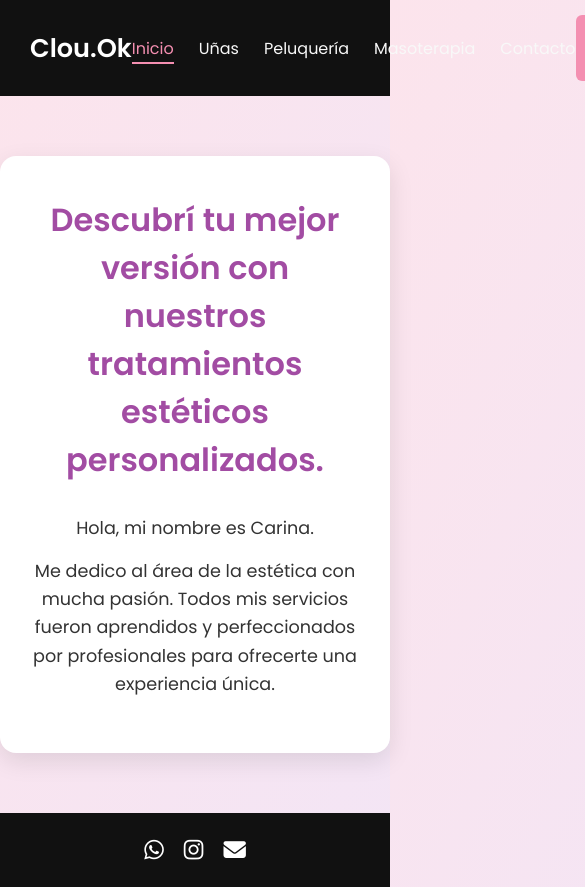
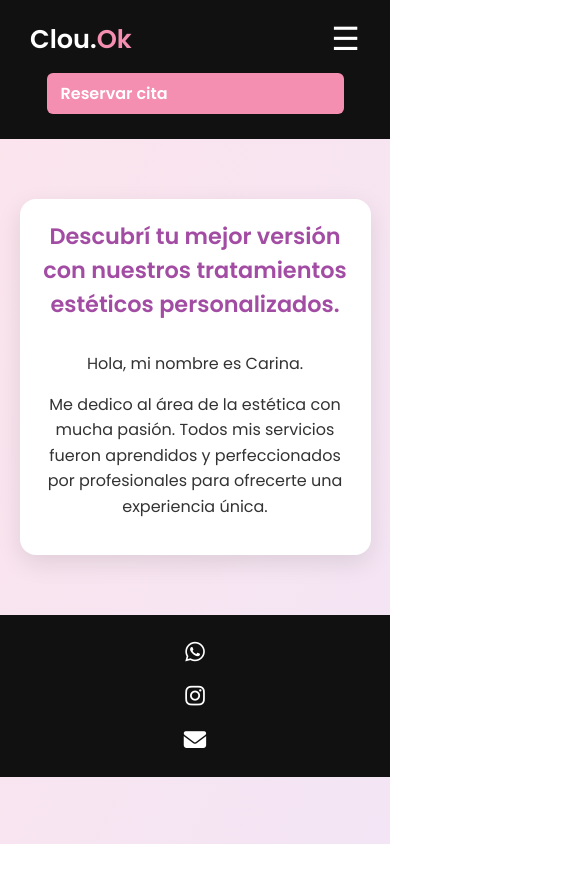
Before and after one commit to Nahuel-Mendez/cluok, a plain HTML site: page index.html in a window 390 px wide. Shown: the top 887 px of the page, 585 px wide, since content can reach past the window. After the commit the page ends 844 px from the top, so only its background shows below. Drawn offline with Linux system fonts and the light colour scheme.

Commit message:
actualizado

```diff
--- a/index.html
+++ b/index.html
@@ -3,8 +3,11 @@
   <head>
     <meta charset="UTF-8" />
     <meta name="viewport" content="width=device-width, initial-scale=1.0" />
+    <title>Clou.Ok</title>
 
     <!-- Google Fonts -->
+    <link rel="preconnect" href="https://fonts.googleapis.com" />
+    <link rel="preconnect" href="https://fonts.gstatic.com" crossorigin />
     <link
       href="https://fonts.googleapis.com/css2?family=Poppins:wght@300;400;600&display=swap"
       rel="stylesheet"
@@ -18,35 +21,32 @@
 
     <!-- CSS -->
     <link rel="stylesheet" href="style.css" />
-
-    <title>Clou.Ok</title>
   </head>
 
   <body>
     <!-- NAVBAR -->
     <header class="navbar">
-      <div class="logo">Clou.Ok</div>
-      <nav>
-        <ul class="nav-links">
+      <div class="logo">Clou.<span>Ok</span></div>
+
+      <div class="menu-toggle" onclick="toggleMenu()">☰</div>
+
+      <nav class="nav-container">
+        <ul class="nav-links" id="navLinks">
           <li><a href="index.html" class="active">Inicio</a></li>
-          <li><a href="./pages/uñas.html" target="_blank">Uñas</a></li>
-          <li>
-            <a href="./pages/peluqueria.html" target="_blank">Peluquería</a>
-          </li>
-          <li>
-            <a href="./pages/masoterapia.html" target="_blank">Masoterapia</a>
-          </li>
-          <li><a href="./pages/contacto.html" target="_blank">Contacto</a></li>
+          <li><a href="./pages/uñas.html">Uñas</a></li>
+          <li><a href="./pages/peluqueria.html">Peluquería</a></li>
+          <li><a href="./pages/masoterapia.html">Masoterapia</a></li>
+          <li><a href="./pages/contacto.html">Contacto</a></li>
         </ul>
+        <a href="#" class="btn-cita" onclick="openModal()">Reservar cita</a>
       </nav>
-      <a href="#" class="btn-cita">Reservar cita</a>
     </header>
 
     <!-- CONTENIDO PRINCIPAL -->
     <main class="container">
       <h1>
-        Descubrí tu mejor versión con nuestros tratamientos estéticos
-        personalizados.
+        Descubrí tu mejor versión con nuestros tratamientos <br />
+        estéticos personalizados.
       </h1>
       <section class="bio">
         <p>Hola, mi nombre es Carina.</p>
@@ -61,7 +61,7 @@
     <!-- FOOTER -->
     <footer>
       <div class="nav-actions">
-        <a href="https://wa.me/59891340661" target="_blank" class="icon"
+        <a href="https://wa.me/59892301335" target="_blank" class="icon"
           ><i class="fab fa-whatsapp"></i
         ></a>
         <a
@@ -77,64 +77,52 @@
     </footer>
 
     <!-- MODAL -->
-    <div id="modal" class="modal">
+    <div class="modal" id="formModal">
       <div class="modal-content">
-        <span class="close-btn" id="closeModal">&times;</span>
+        <span class="close-btn" onclick="closeModal()">&times;</span>
         <h2>Reservar Cita</h2>
-        <form>
         <label for="nombre">Nombre:</label>
-          <input type="text" id="nombre" placeholder="Tu nombre" required />
+        <input type="text" id="nombre" required />
 
-          <label for="contacto">WhatsApp</label>
-          <input type="text" id="contacto" placeholder="Tu contacto" required />
+        <label for="contacto">Contacto:</label>
+        <input type="text" id="contacto" required />
 
         <label for="servicio">Servicio:</label>
         <select id="servicio">
-            <option value="Uñas">Uñas</option>
-            <option value="Peluquería">Peluquería</option>
-            <option value="Masoterapia">Masoterapia</option>
+          <option>Uñas</option>
+          <option>Peluquería</option>
+          <option>Masoterapia</option>
         </select>
 
         <button type="button" class="enviar-btn" id="enviarBtn">
           Enviar por WhatsApp
         </button>
-        </form>
       </div>
     </div>
 
-    <!-- SCRIPTS -->
+    <!-- JS -->
     <script>
-      const modal = document.getElementById('modal');
-      const btn = document.querySelector('.btn-cita');
-      const closeBtn = document.getElementById('closeModal');
+      function toggleMenu() {
+        document.getElementById('navLinks').classList.toggle('active');
+      }
 
-      // Abrir modal
-      btn.addEventListener('click', (e) => {
-        e.preventDefault();
-        modal.style.display = 'block';
-      });
+      function openModal() {
+        document.getElementById('formModal').style.display = 'block';
+      }
 
-      // Cerrar modal
-      closeBtn.addEventListener('click', () => {
-        modal.style.display = 'none';
-      });
+      function closeModal() {
+        document.getElementById('formModal').style.display = 'none';
+      }
 
-      // Cerrar al hacer clic fuera
-      window.addEventListener('click', (e) => {
-        if (e.target === modal) {
-          modal.style.display = 'none';
-        }
-      });
-
-      // Enviar por WhatsApp
-      const enviarBtn = document.getElementById('enviarBtn');
-      enviarBtn.addEventListener('click', () => {
+      document
+        .getElementById('enviarBtn')
+        .addEventListener('click', function () {
           const nombre = document.getElementById('nombre').value;
           const contacto = document.getElementById('contacto').value;
           const servicio = document.getElementById('servicio').value;
 
           if (!nombre || !contacto) {
-          alert('Por favor, completá tu nombre y contacto.');
+            alert('Por favor completá todos los campos.');
             return;
           }
 
@@ -142,8 +130,8 @@
           const url = `https://wa.me/59892301335?text=${encodeURIComponent(
             mensaje
           )}`;
+
           window.open(url, '_blank');
-        modal.style.display = 'none';
         });
     </script>
   </body>
--- a/style.css
+++ b/style.css
@@ -1,15 +1,15 @@
-/* Reset */
+/* RESET */
 * {
   margin: 0;
   padding: 0;
   box-sizing: border-box;
 }
-
 body {
   font-family: 'Poppins', sans-serif;
   background: linear-gradient(to bottom right, #fce4ec, #f3e5f5);
   color: #333;
   min-height: 100vh;
+  overflow-x: hidden;
 }
 
 /* NAVBAR */
@@ -22,34 +22,43 @@ body {
   position: sticky;
   top: 0;
   z-index: 999;
+  flex-wrap: wrap;
 }
-
 .logo {
   font-size: 1.6rem;
   font-weight: bold;
   color: #fff;
 }
-
+.logo span {
+  color: #f48fb1;
+}
+.menu-toggle {
+  display: none;
+  font-size: 2rem;
+  color: white;
+  cursor: pointer;
+}
+.nav-container {
+  display: flex;
+  align-items: center;
+  gap: 20px;
+}
 .nav-links {
   list-style: none;
   display: flex;
   gap: 25px;
 }
-
 .nav-links li a {
   text-decoration: none;
   color: #f8f8f8;
   font-weight: 500;
   transition: color 0.3s ease, border-bottom 0.3s ease;
-  padding-bottom: 2px;
 }
-
 .nav-links li a:hover,
 .nav-links li a.active {
   color: #f48fb1;
   border-bottom: 2px solid #f48fb1;
 }
-
 .btn-cita {
   background-color: #f48fb1;
   color: white;
@@ -57,14 +66,14 @@ body {
   border-radius: 6px;
   text-decoration: none;
   font-weight: 600;
-  transition: background 0.3s ease;
+  white-space: nowrap;
+  transition: background-color 0.3s ease;
 }
-
 .btn-cita:hover {
   background-color: #d81b60;
 }
 
-/* CONTENIDO */
+/* MAIN CONTENT */
 .container {
   max-width: 800px;
   margin: 60px auto;
@@ -73,14 +82,12 @@ body {
   border-radius: 16px;
   box-shadow: 0 8px 25px rgba(0, 0, 0, 0.1);
 }
-
 h1 {
   text-align: center;
   color: #a24ca3;
   margin-bottom: 30px;
   font-size: 2rem;
 }
-
 .bio p {
   font-size: 1.1rem;
   line-height: 1.6;
@@ -93,21 +100,17 @@ footer {
   text-align: center;
   padding: 20px;
   background-color: #111;
-  margin-top: 40px;
 }
-
 .nav-actions {
   display: flex;
   justify-content: center;
   gap: 20px;
 }
-
 .icon {
   color: #fff;
   font-size: 1.4rem;
   transition: color 0.3s ease;
 }
-
 .icon:hover {
   color: #f48fb1;
 }
@@ -123,7 +126,6 @@ footer {
   height: 100%;
   background-color: rgba(0, 0, 0, 0.6);
 }
-
 .modal-content {
   background: white;
   width: 90%;
@@ -133,19 +135,16 @@ footer {
   border-radius: 10px;
   position: relative;
 }
-
 .modal-content h2 {
   text-align: center;
   color: #ba68c8;
   margin-bottom: 20px;
 }
-
 .modal-content label {
   display: block;
   margin-top: 10px;
   font-weight: 600;
 }
-
 .modal-content input,
 .modal-content select {
   width: 100%;
@@ -155,7 +154,6 @@ footer {
   border-radius: 6px;
   border: 1px solid #ccc;
 }
-
 .enviar-btn {
   width: 100%;
   padding: 10px;
@@ -166,11 +164,9 @@ footer {
   font-weight: bold;
   cursor: pointer;
 }
-
 .enviar-btn:hover {
   background-color: #d81b60;
 }
-
 .close-btn {
   position: absolute;
   top: 10px;
@@ -179,3 +175,52 @@ footer {
   color: #666;
   cursor: pointer;
 }
+
+/* RESPONSIVE */
+@media (max-width: 768px) {
+  .menu-toggle {
+    display: block;
+  }
+
+  .nav-container {
+    flex-direction: column;
+    align-items: flex-start;
+    width: 100%;
+  }
+
+  .nav-links {
+    flex-direction: column;
+    width: 100%;
+    display: none;
+    background-color: #111;
+    padding: 10px 0;
+  }
+
+  .nav-links.active {
+    display: flex;
+  }
+
+  .btn-cita {
+    width: 90%;
+    margin: 10px auto;
+    display: block;
+  }
+
+  .container {
+    width: 90%;
+    padding: 20px;
+  }
+
+  h1 {
+    font-size: 1.4rem;
+  }
+
+  .bio p {
+    font-size: 1rem;
+  }
+
+  footer .nav-actions {
+    flex-direction: column;
+    gap: 10px;
+  }
+}
```
Lines whose indentation alone changed are shown as unchanged.
